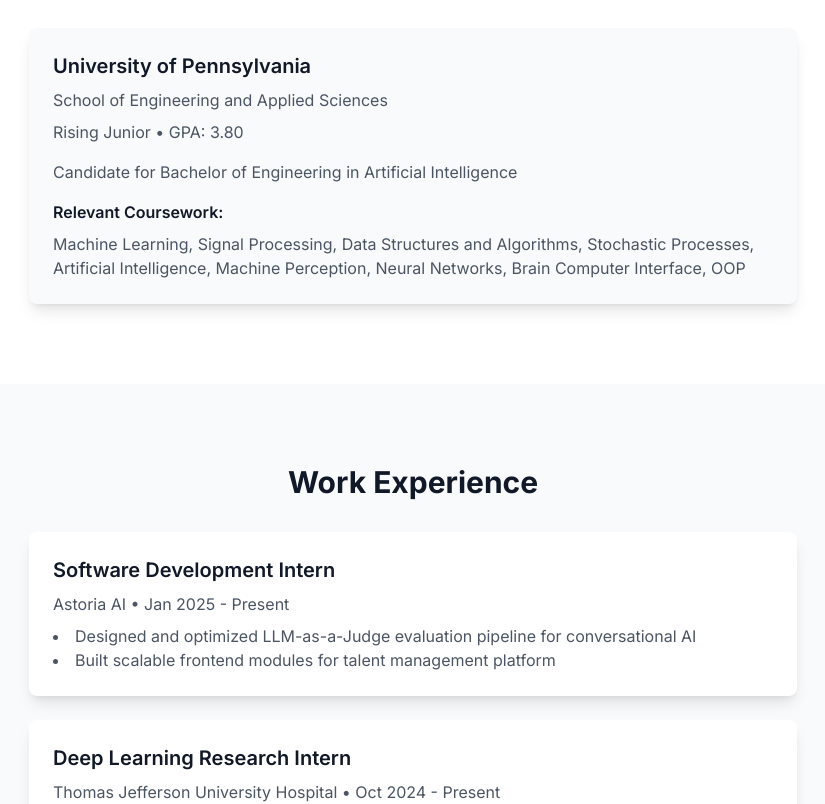
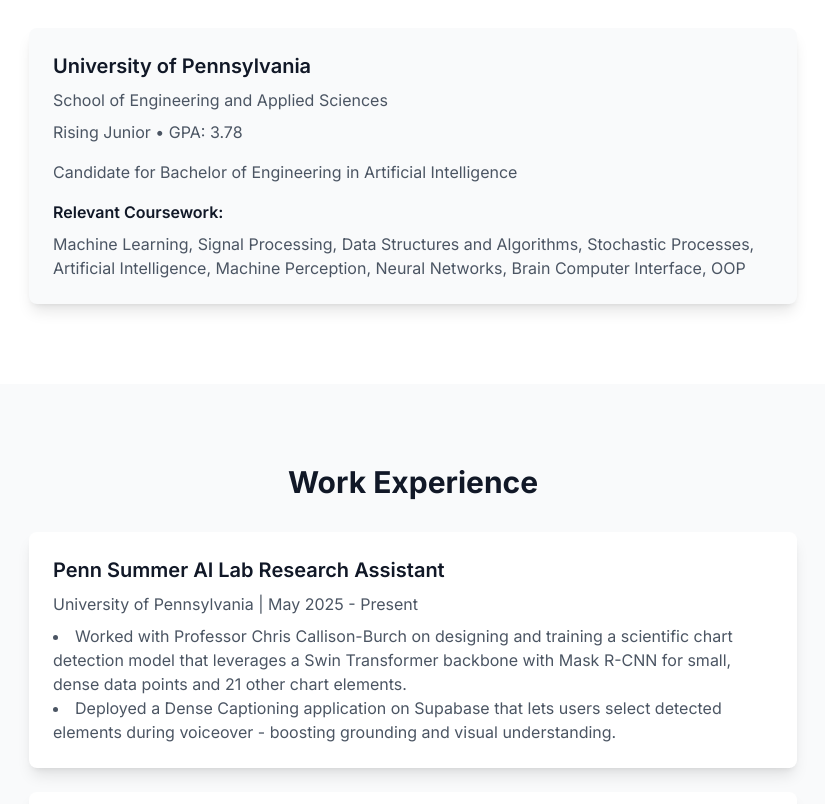
Before and after one commit to hanshengzhu0001/Personal-Website, a Next.js app in the folder personal-website/: page / in a window 1280 px wide. Shown: the part 920-1724 px from the top of the page, without its empty margins (227-1052 px from the left). Built offline with nearby package versions, Linux system fonts and the light colour scheme.

Commit message:
update: GPA to 3.78 and add Penn Summer AI Lab Research Assistant work experience

```diff
--- a/personal-website/src/app/page.tsx
+++ b/personal-website/src/app/page.tsx
@@ -71,7 +71,7 @@ export default function Home() {
             <div className="bg-gray-50 dark:bg-gray-800 rounded-lg p-6 shadow-lg">
                 <h3 className="text-xl font-semibold mb-2">University of Pennsylvania</h3>
                 <p className="text-gray-600 dark:text-gray-300 mb-2">School of Engineering and Applied Sciences</p>
-              <p className="text-gray-600 dark:text-gray-300 mb-4">Rising Junior • GPA: 3.80</p>
+              <p className="text-gray-600 dark:text-gray-300 mb-4">Rising Junior • GPA: 3.78</p>
                 <p className="text-gray-600 dark:text-gray-300 mb-4">
                   Candidate for Bachelor of Engineering in Artificial Intelligence
                 </p>
@@ -92,6 +92,14 @@ export default function Home() {
         <div className="container mx-auto px-4">
           <h2 className="text-3xl font-bold mb-8 text-center">Work Experience</h2>
           <div className="max-w-3xl mx-auto space-y-6">
+            <div className="bg-white dark:bg-gray-900 rounded-lg p-6 shadow-lg">
+                <h3 className="text-xl font-semibold mb-2">Penn Summer AI Lab Research Assistant</h3>
+                <p className="text-gray-600 dark:text-gray-300 mb-2">University of Pennsylvania | May 2025 - Present</p>
+                <ul className="list-disc list-inside text-gray-600 dark:text-gray-300">
+                  <li>Worked with Professor Chris Callison-Burch on designing and training a scientific chart detection model that leverages a Swin Transformer backbone with Mask R-CNN for small, dense data points and 21 other chart elements.</li>
+                  <li>Deployed a Dense Captioning application on Supabase that lets users select detected elements during voiceover - boosting grounding and visual understanding.</li>
+                </ul>
+              </div>
             <div className="bg-white dark:bg-gray-900 rounded-lg p-6 shadow-lg">
                 <h3 className="text-xl font-semibold mb-2">Software Development Intern</h3>
                 <p className="text-gray-600 dark:text-gray-300 mb-2">Astoria AI • Jan 2025 - Present</p>
```
